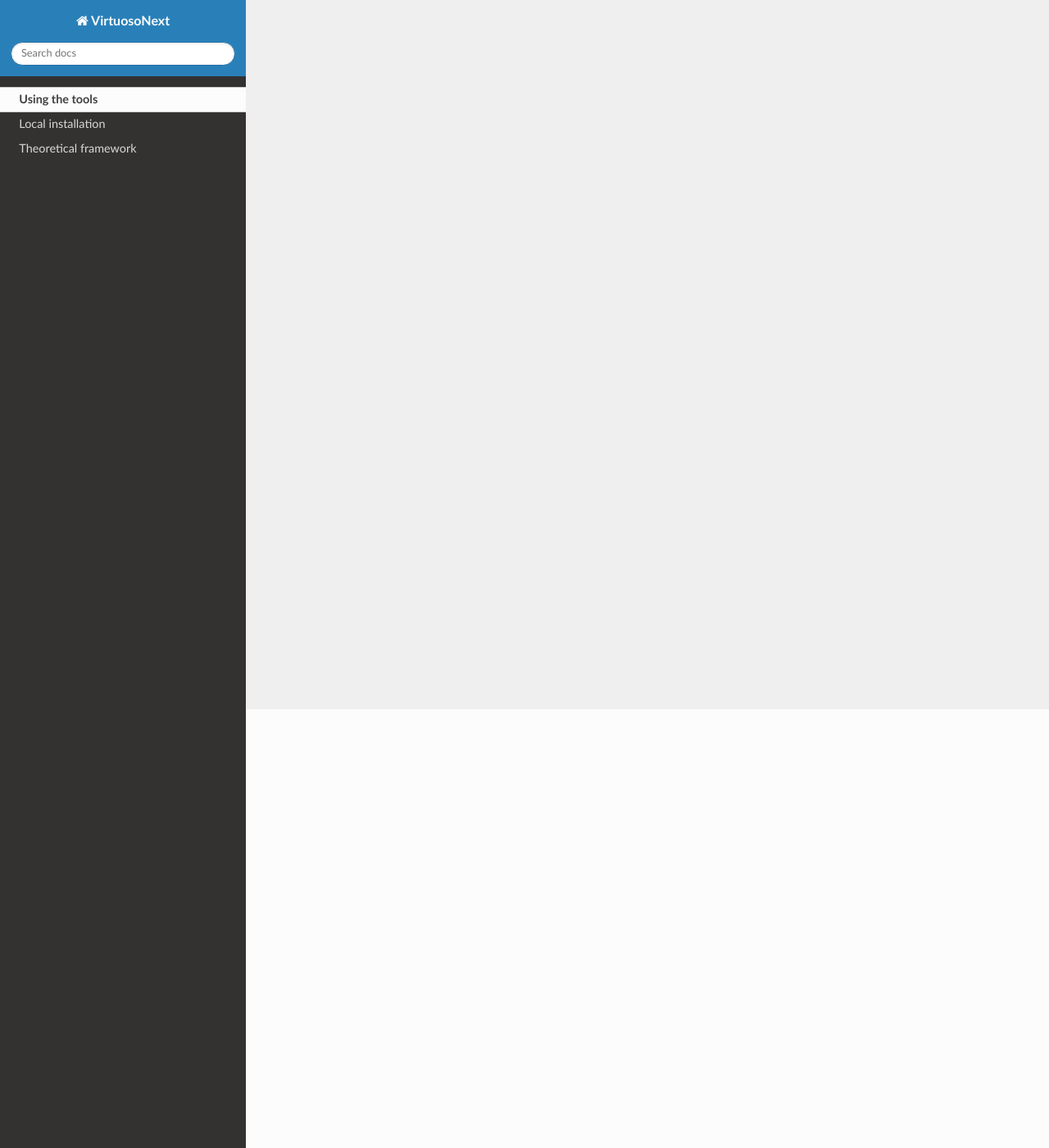
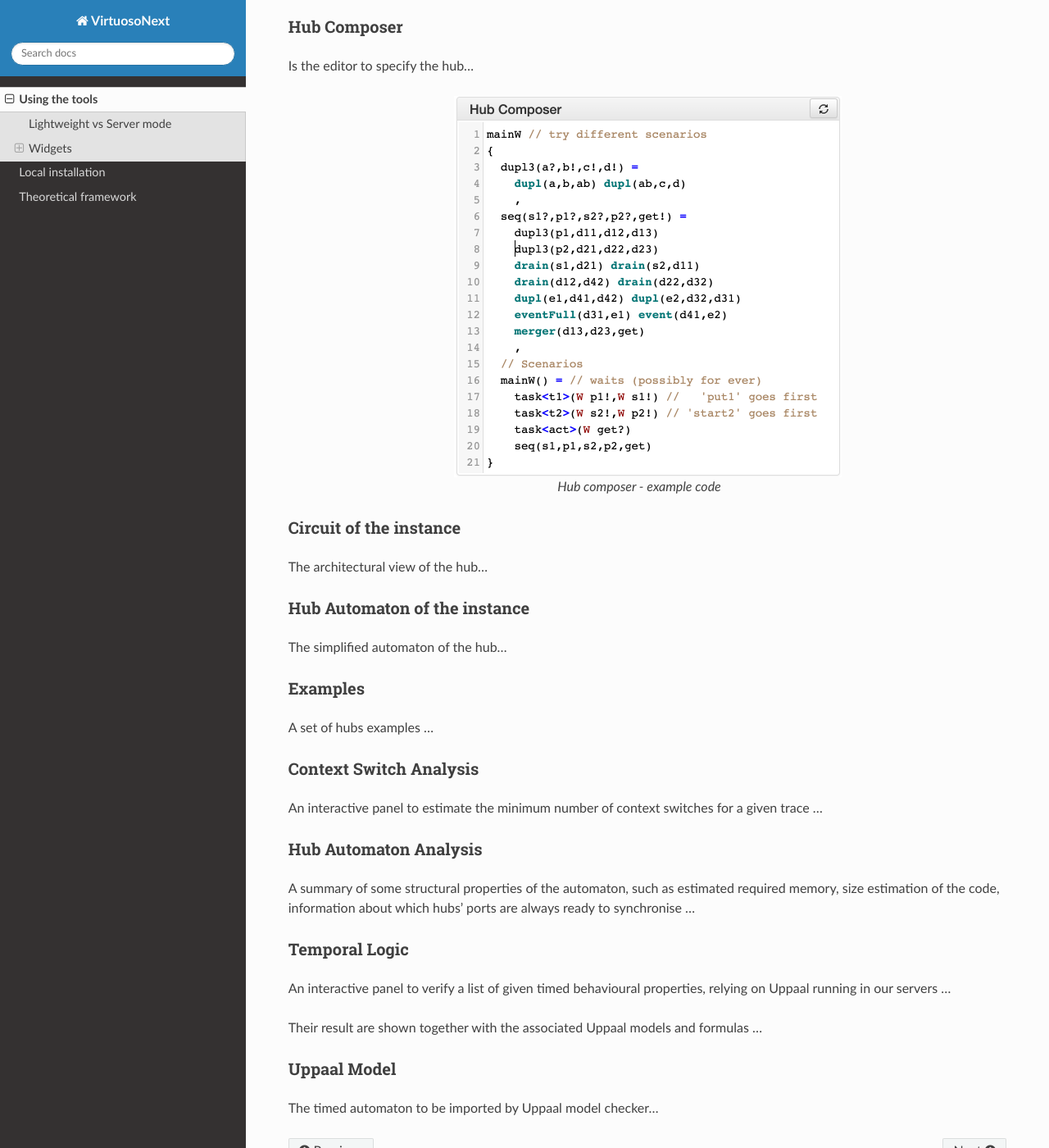
Before and after one commit to arcalab/hubAutomata, a Sphinx documentation site: the page built from docs/source/try-it.rst, in a window 1280 px wide and 1400 px high, scrolled down 535 px. Shown: the whole window at 82% size. Built offline with Sphinx 7.4.7 and the Read the Docs theme 2.0.0, drawn with Linux system fonts in a browser that asks for light colours; some of the changed text lies outside the part shown.

Commit message:
Structure for widgets information in docs.

```diff
--- a/docs/source/install.rst
+++ b/docs/source/install.rst
@@ -70,7 +70,7 @@ This lightweight version is a single javascript file autogenerated during compil
 and gives access to most of the tools.
 
 However, if you want to access the verification tool for Timed Hubs Automata,
-it requires access to your Uppaal installation and computer files to download and run the models in Uppaal.
+it requires access to your Uppaal installation to run the models in Uppaal.
 
 For this you need to run the server and access the `VirtuosoNext` tab, as follows.
 
--- a/docs/source/try-it.rst
+++ b/docs/source/try-it.rst
@@ -1,2 +1,74 @@
 Using the tools
-===============
+***************
+
+Lightweight vs Server mode
+===========================
+
+.. figure:: _static/imgs/lw-vs-server.png
+    :align: center
+    :target: _static/imgs/lw-vs-server.png
+
+    Lightweight vs Server mode
+
+While the toolset is developed in Scala, the code is compiled both into *JVM*
+binaries that are executed on a **server**, and into **JavaScript** using
+`ScalaJS <https://wwws.scala- js.org>`_ to produce an interactive web page.
+
+Both versions provide *almost* the same functionality, with the server
+additionally supporting the live verification of properties through the Uppaal model checker.
+Everything else apart from the live verification is computed
+by the browser using the generated JavaScript libraries.
+
+Widgets
+=======
+
+Hub Composer
+------------
+
+Is the editor to specify the hub...
+
+.. figure:: _static/imgs/composer.png
+    :align: center
+    :scale: 50 %
+
+    Hub composer - example code
+
+Circuit of the instance
+-----------------------
+
+The architectural view of the hub...
+
+Hub Automaton of the instance
+-----------------------------
+
+The simplified automaton of the hub...
+
+Examples
+--------
+
+A set of hubs examples ...
+
+Context Switch Analysis
+-----------------------
+
+An interactive panel to estimate the minimum number of context switches for a given trace ...
+
+Hub Automaton Analysis
+----------------------
+
+A summary of some structural properties of the automaton,
+such as estimated required memory, size estimation of the code,
+information about which hubs’ ports are always ready to synchronise ...
+
+Temporal Logic
+--------------
+
+An interactive panel to verify a list of given timed behavioural properties,
+relying on Uppaal running in our servers ...
+
+Their result are shown together with the associated Uppaal models and formulas ...
+
+Uppaal Model
+------------
+
+The timed automaton to be imported by Uppaal model checker...
```
Also changed, not shown: docs/source/_static/imgs/composer.png (added), docs/source/_static/imgs/lw-vs-server.png (added).
